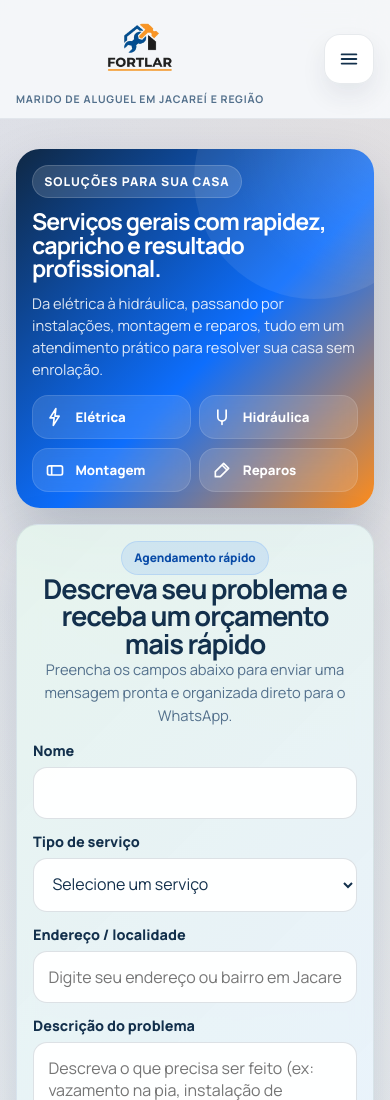
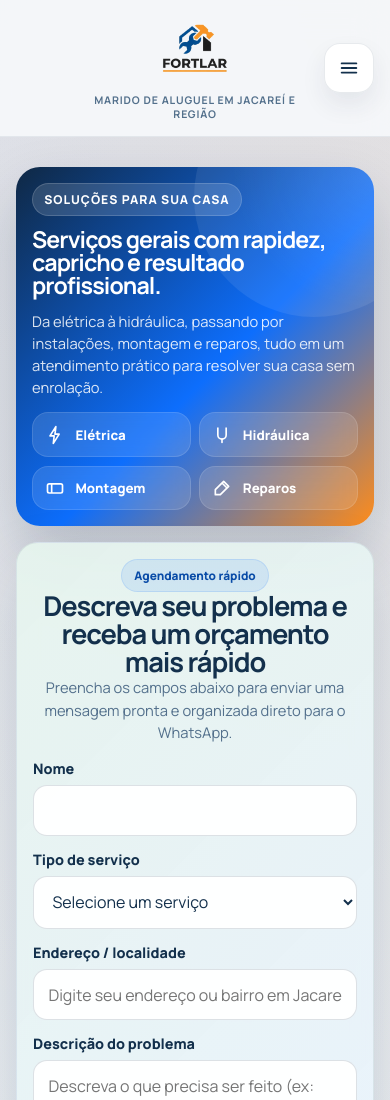
Before and after one commit to GustavobrittoDev/Fortlar, a plain HTML site: page index.html in a window 390 px wide. Shown: the top 1100 px of the page. Drawn offline with Linux system fonts and the light colour scheme.

Commit message:
Centralizar cabecalho mobile do site

```diff
--- a/index.html
+++ b/index.html
@@ -905,7 +905,9 @@
       }
 
       .topbar-inner {
-        padding: 0.8rem 0;
+        position: relative;
+        padding: 0.9rem 0;
+        min-height: 88px;
       }
 
       .nav-desktop {
@@ -914,18 +916,25 @@
 
       .nav-mobile {
         display: block;
+        position: absolute;
+        right: 0;
+        top: 50%;
+        transform: translateY(-50%);
         margin-left: 0;
       }
 
       .brand {
+        width: 100%;
+        justify-self: center;
         align-items: center;
         gap: 0.3rem;
+        margin: 0 auto;
       }
 
       .topbar-inner {
-        grid-template-columns: auto auto;
+        display: flex;
+        justify-content: center;
         align-items: center;
-        column-gap: 0.75rem;
       }
 
       .brand-logo {
@@ -934,6 +943,9 @@
 
       .brand small {
         font-size: 0.66rem;
+        max-width: 220px;
+        line-height: 1.35;
+        text-align: center;
       }
 
       .nav-cta,
```
